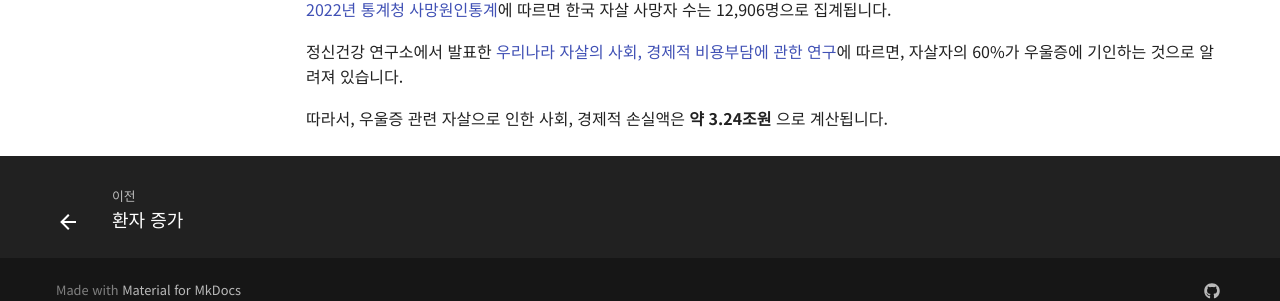
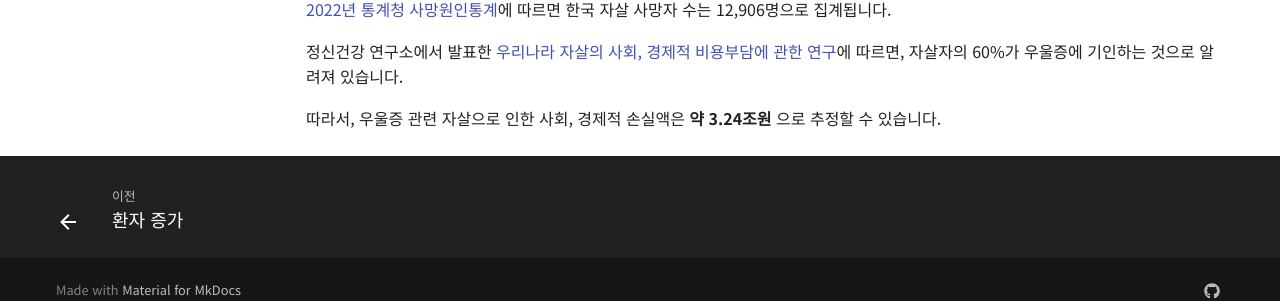
Before and after one commit to rlaxogh5079/mindgurdians_docs, an MkDocs documentation site: the page built from docs/1. background/relation_of_depression_and_suicide.md, in a window 1280 px wide and 1201 px high. Shown: the part 879-1180 px from the top of the window. Built offline with MkDocs 1.6.1 and Material for MkDocs 9.7.7, drawn with Linux system fonts in a browser that asks for light colours.

Commit message:
Fix Document Content

```diff
--- a/docs/1. background/relation_of_depression_and_suicide.md
+++ b/docs/1. background/relation_of_depression_and_suicide.md
@@ -30,4 +30,4 @@
 
 정신건강 연구소에서 발표한 [우리나라 자살의 사회, 경제적 비용부담에 관한 연구](https://www.ncmh.go.kr/research/board/boardView.do%3Bjsessionid%3DbG4aKuQIND2f7137HgZiFQ8ae94qwiuon6c0eAxv15ERrwE5lOBUvx6qXGBC6A2c.mohwwas1_servlet_engine1?bn=SNMH_COMMON_BOARD&bno=&fno=84&menu_cd=03_02_00_03&no=627&pageIndex=&search_content=&search_item=)에 따르면, 자살자의 60%가 우울증에 기인하는 것으로 알려져 있습니다.
 
-따라서, 우울증 관련 자살으로 인한 사회, 경제적 손실액은 **약 3.24조원** 으로 계산됩니다.
+따라서, 우울증 관련 자살으로 인한 사회, 경제적 손실액은 **약 3.24조원** 으로 추정할 수 있습니다.
```
